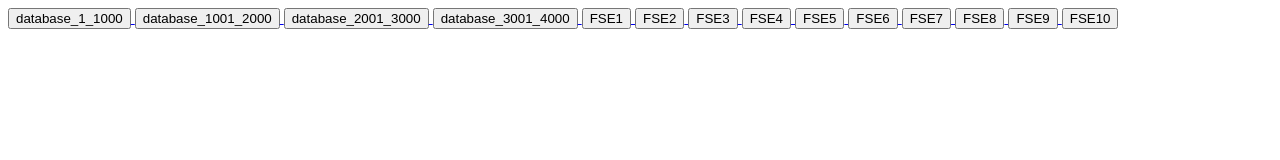
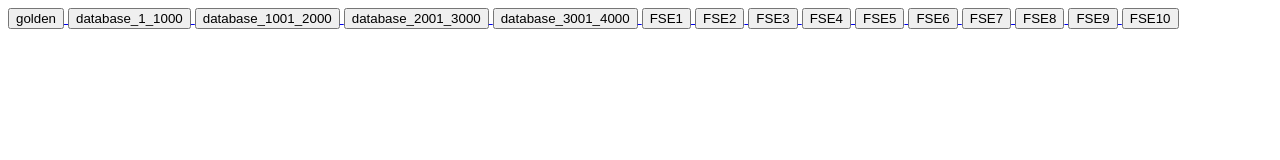
Before and after one commit to AZUMArin/practice, a plain HTML site: page index.html in a window 1280 px wide. Drawn offline with Linux system fonts and the light colour scheme.

Commit message:
Update index.html

```diff
--- a/index.html
+++ b/index.html
@@ -7,6 +7,9 @@
     <title>Document</title>
   </head>
   <body>
+     </a><a href="golden.csv">
+      <input type="button" value="golden" />
+    </a>
     <a href="database_1_1000.csv">
       <input type="button" value="database_1_1000" />
     </a>
```
